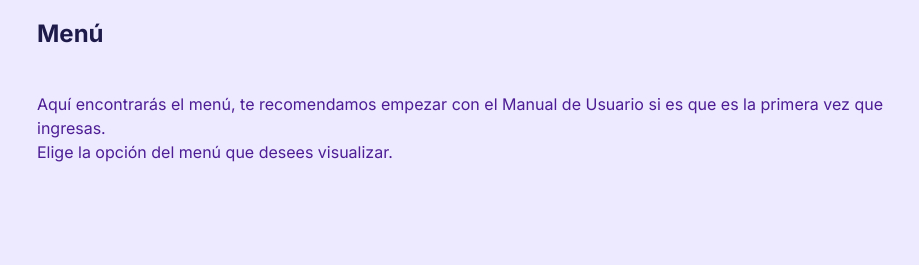
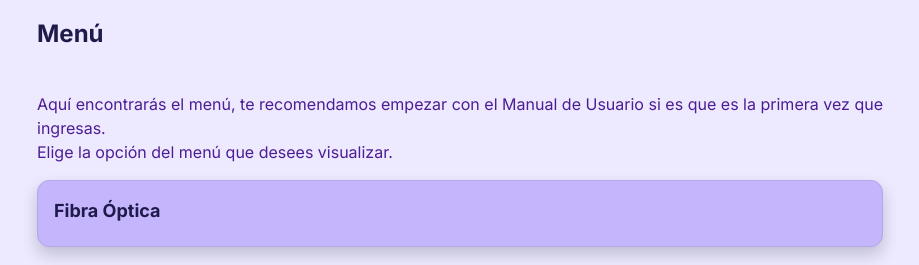
Before and after one commit to karla22rios/fo-learn, a Django app: page / in a window 1280 px wide. Shown: the part 617-882 px from the top of the page, without its empty margins (339-1258 px from the left). Before the commit the page ends 779 px from the top, so only its background shows below. Run offline with Django 5.2, Linux system fonts and the light colour scheme; data comes from the database, SQL or seed files in the repository.

```diff
--- a/templates/viewer/home.html
+++ b/templates/viewer/home.html
@@ -43,6 +43,14 @@
       Elige la opción del menú que desees visualizar.
     </p>
 
+    <div class="category-grid">
+      {% for c in categories %}
+        <a class="category-card" href="{% url 'category_detail' c.slug %}">
+          <h3>{{ c.name }}</h3>
+        </a>
+      {% endfor %}
+    </div>
+
   </section>
 </div>
 
```
